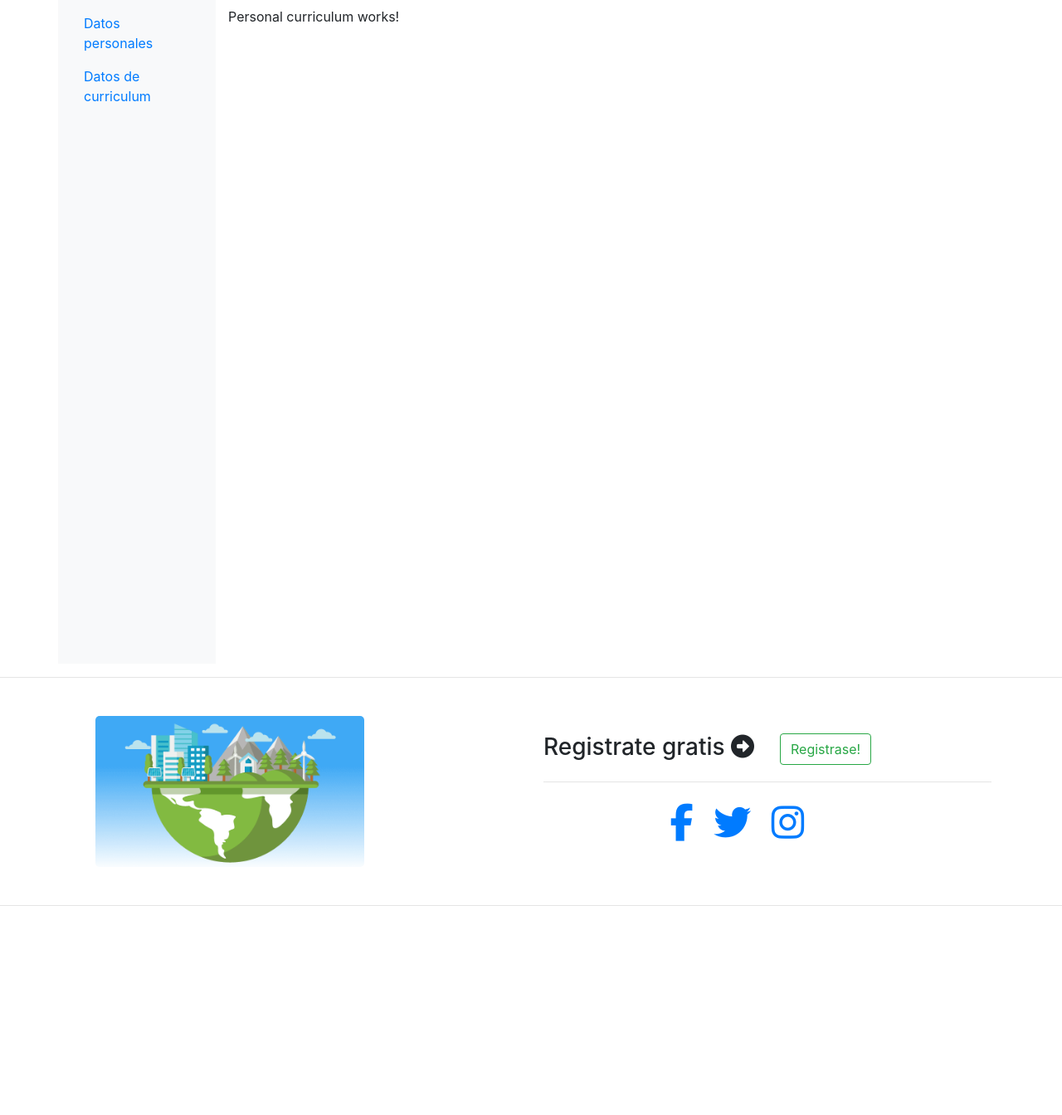
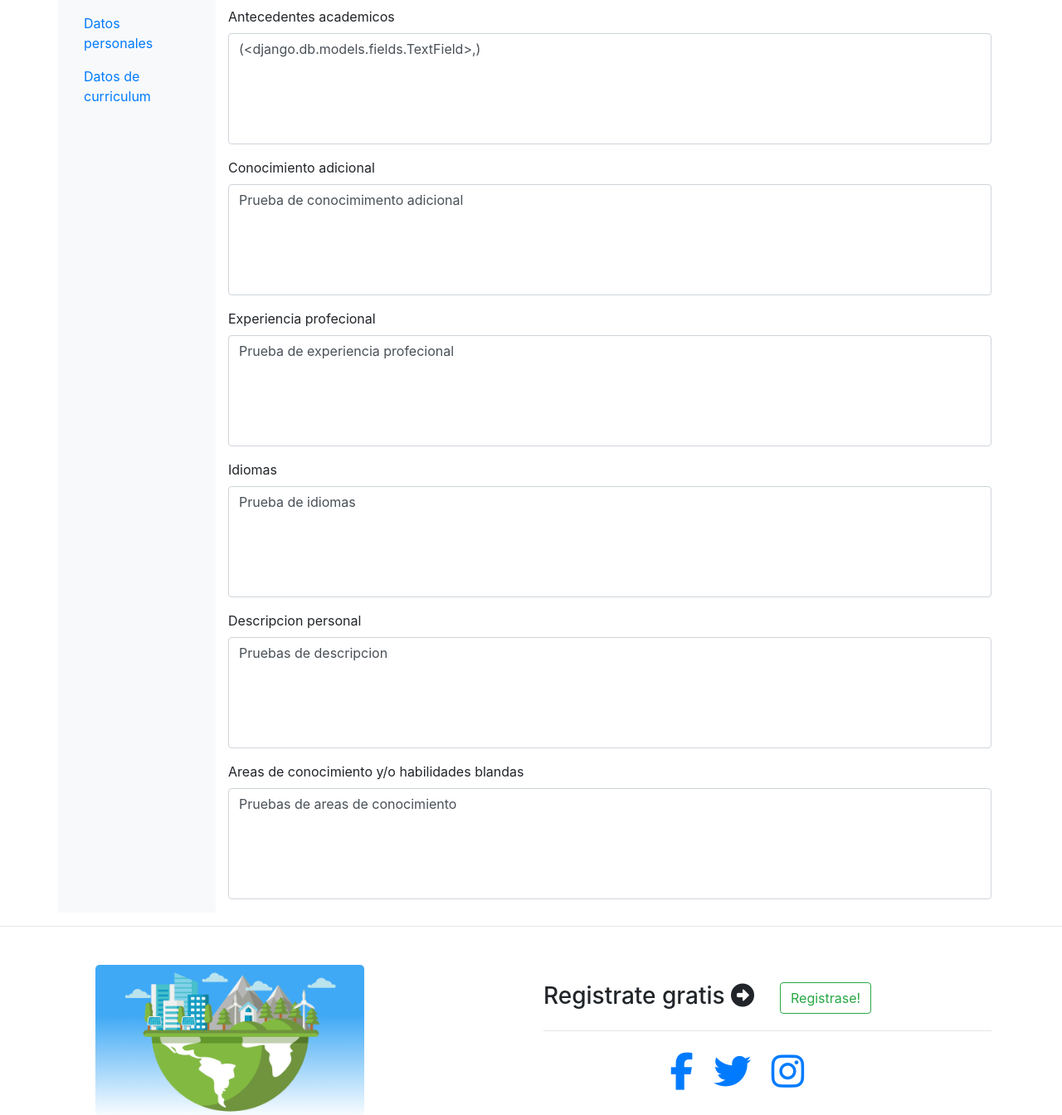
Before and after one commit to iDonosof/ecoCV, a Django app: page /personal_curriculum/ in a window 1280 px wide. Shown: the part 56-1400 px from the top of the page at 83% size. Before the commit the page ends 1148 px from the top, so only its background shows below. Run offline with Django 3.2, Linux system fonts and the light colour scheme; data comes from the database, SQL or seed files in the repository; both versions use the stored data as it was after the commit; some libraries are stand-ins or nearby versions.

Commit message:
Pagina de perfil casi completo

```diff
--- a/ecoApp/templates/ecoApp/personal_curriculum.html
+++ b/ecoApp/templates/ecoApp/personal_curriculum.html
@@ -1,4 +1,43 @@
 {% extends 'ecoApp/profile.html' %}
 {% block profile_content %}
-    <p>Personal curriculum works!</p>
+    <form action="" class="form" id="curriculum-form" method="POST">
+        {% csrf_token %}
+        <div class="form-group">
+            <label for="academicTraining">Antecedentes academicos</label>
+            <textarea class="form-control" name="academicTraining" id="academicTraining" cols="150" rows="5" placeholder="Ingresa tu conocimiento academico"
+                data-toggle="tooltip" title="Ingresa tu conocimiento academico"
+                style="resize: none;">{{curriculum.academic_training}}</textarea>
+        </div>
+        <div class="form-group">
+            <label for="furtherTraining">Conocimiento adicional</label>
+            <textarea class="form-control" name="furtherTraining" id="furtherTraining" cols="150" rows="5" placeholder="Ingresa tu conocimiento adicional que poseas"
+                data-toggle="tooltip" title="Ingresa tu conocimiento adicional"
+                style="resize: none;">{{curriculum.further_training}}</textarea>
+        </div>
+        <div class="form-group">
+            <label for="workExperience">Experiencia profecional</label>
+            <textarea class="form-control" name="workExperience" id="workExperience" cols="150" rows="5" placeholder="Ingresa tu experiencia profecional"
+                data-toggle="tooltip" title="Ingresa tu experiencia profecional"
+                style="resize: none;">{{curriculum.work_experience}}</textarea>
+        </div>
+        <div class="form-group">
+            <label for="languages">Idiomas</label>
+            <textarea class="form-control" name="languages" id="languages" cols="150" rows="5" placeholder="Ingresa los idiomas que dominas"
+                data-toggle="tooltip" title="Ingresa los idiomas que dominas"
+                style="resize: none;">{{curriculum.languages}}</textarea>
+        </div>
+        <div class="form-group">
+            <label for="description">Descripcion personal</label>
+            <textarea class="form-control" name="description" id="description" cols="150" rows="5" placeholder="Ingresa una breve descripcion de ti"
+                data-toggle="tooltip" title="Ingresa una breve descripcion de ti"
+                style="resize: none;">{{curriculum.description}}</textarea>
+        </div>
+        <div class="form-group">
+            <label for="knowledge">Areas de conocimiento y/o habilidades blandas</label>
+            <textarea class="form-control" name="knowledge" id="knowledge" cols="150" rows="5" placeholder="Ingresa tus areas de conocimiento y/o habilidades blandas"
+                data-toggle="tooltip" title="Ingresa tus areas de conocimiento"
+                style="resize: none;">{{curriculum.knowledge}}</textarea>
+        </div>
+        <button type="submit" class="btn btn-primary" data-toggle="tooltip" title="Ingresar" hidden>Ingresar</button>
+    </form>
 {% endblock %}
--- a/ecoApp/views.py
+++ b/ecoApp/views.py
@@ -98,4 +98,6 @@
     return render(request, 'ecoApp/personal_information.html', variables)
 
 def personal_curriculum(request):
-    return render(request, 'ecoApp/personal_curriculum.html', {})
+    curriculum = Curriculum.objects.latest('pk')
+    variables = {'curriculum': curriculum}
+    return render(request, 'ecoApp/personal_curriculum.html', variables)
```
Also changed, not shown: db.sqlite3.
